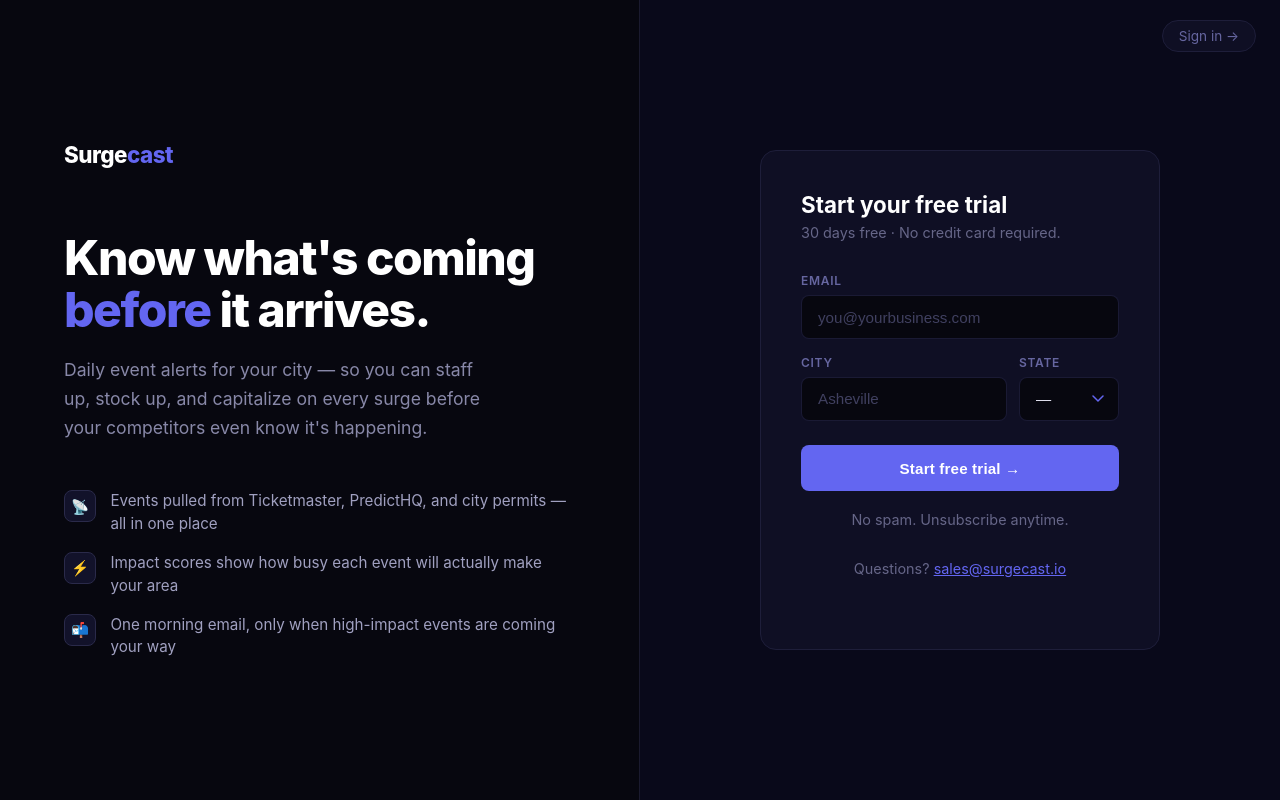
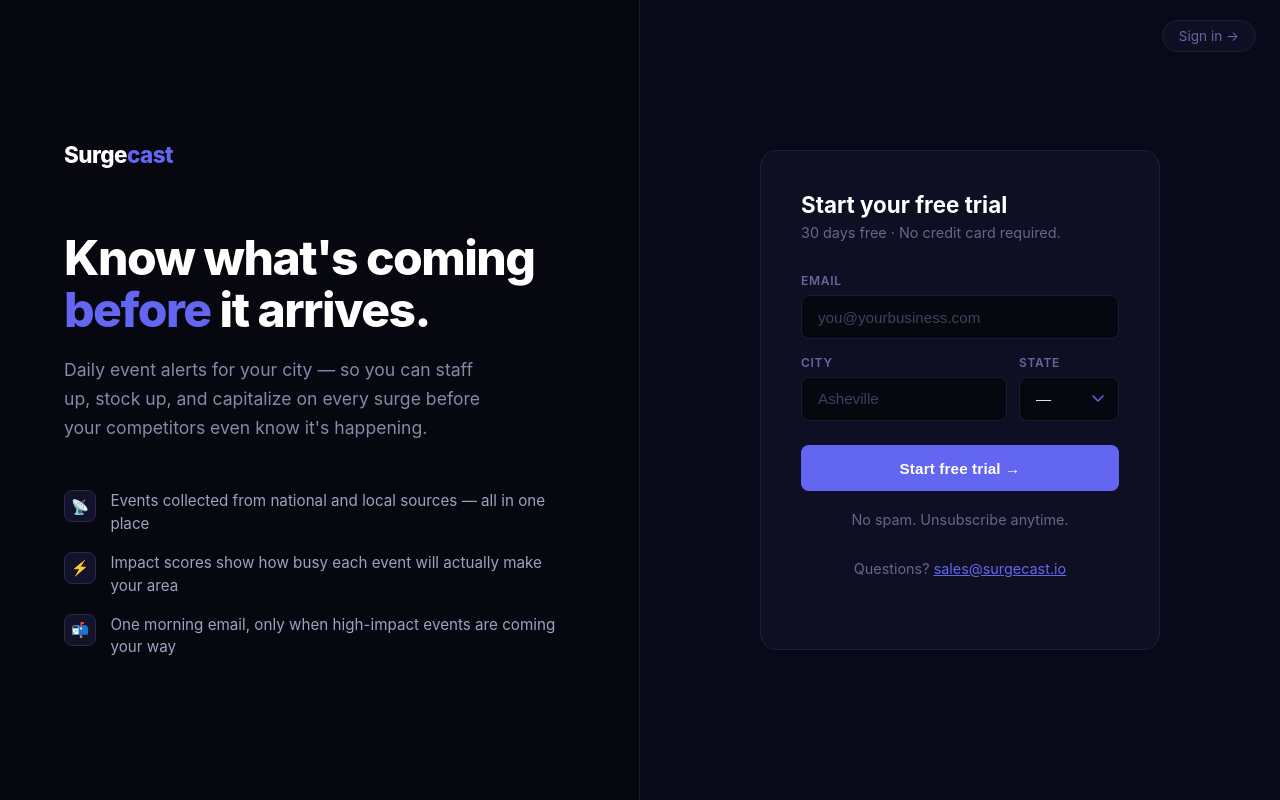
Before and after one commit to phunclick-pixel/surgecast, a Flask app: page / in a window 1280 px wide. Run offline with Flask 3, Linux system fonts and the light colour scheme.

Commit message:
Update landing page event source copy
Co-Authored-By: Claude Sonnet 4.6 <noreply@anthropic.com>

```diff
--- a/templates/index.html
+++ b/templates/index.html
@@ -236,7 +236,7 @@
     <ul class="features">
       <li>
         <div class="icon">📡</div>
-        <div>Events pulled from Ticketmaster, PredictHQ, and city permits — all in one place</div>
+        <div>Events collected from national and local sources — all in one place</div>
       </li>
       <li>
         <div class="icon">⚡</div>
```
